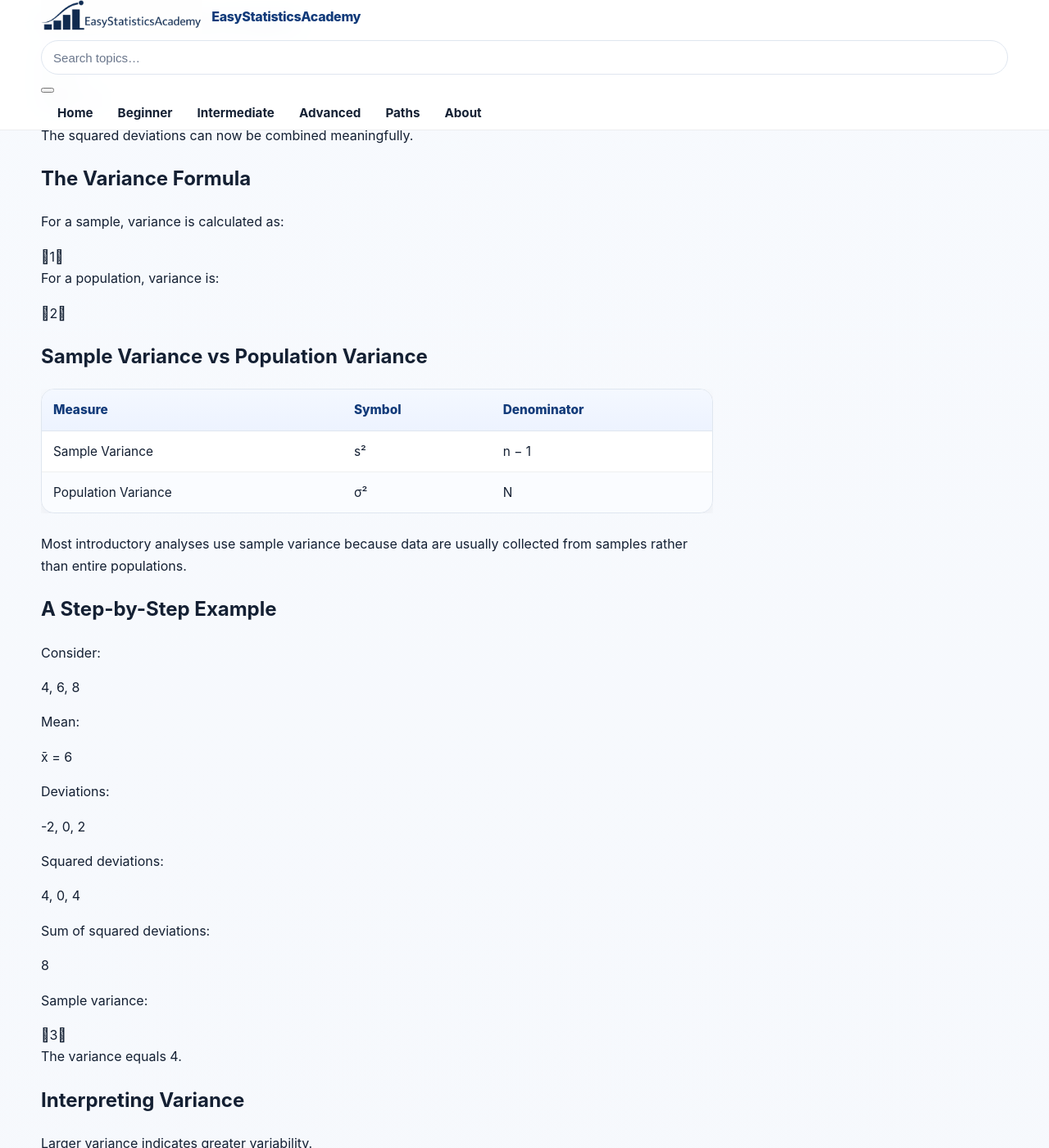
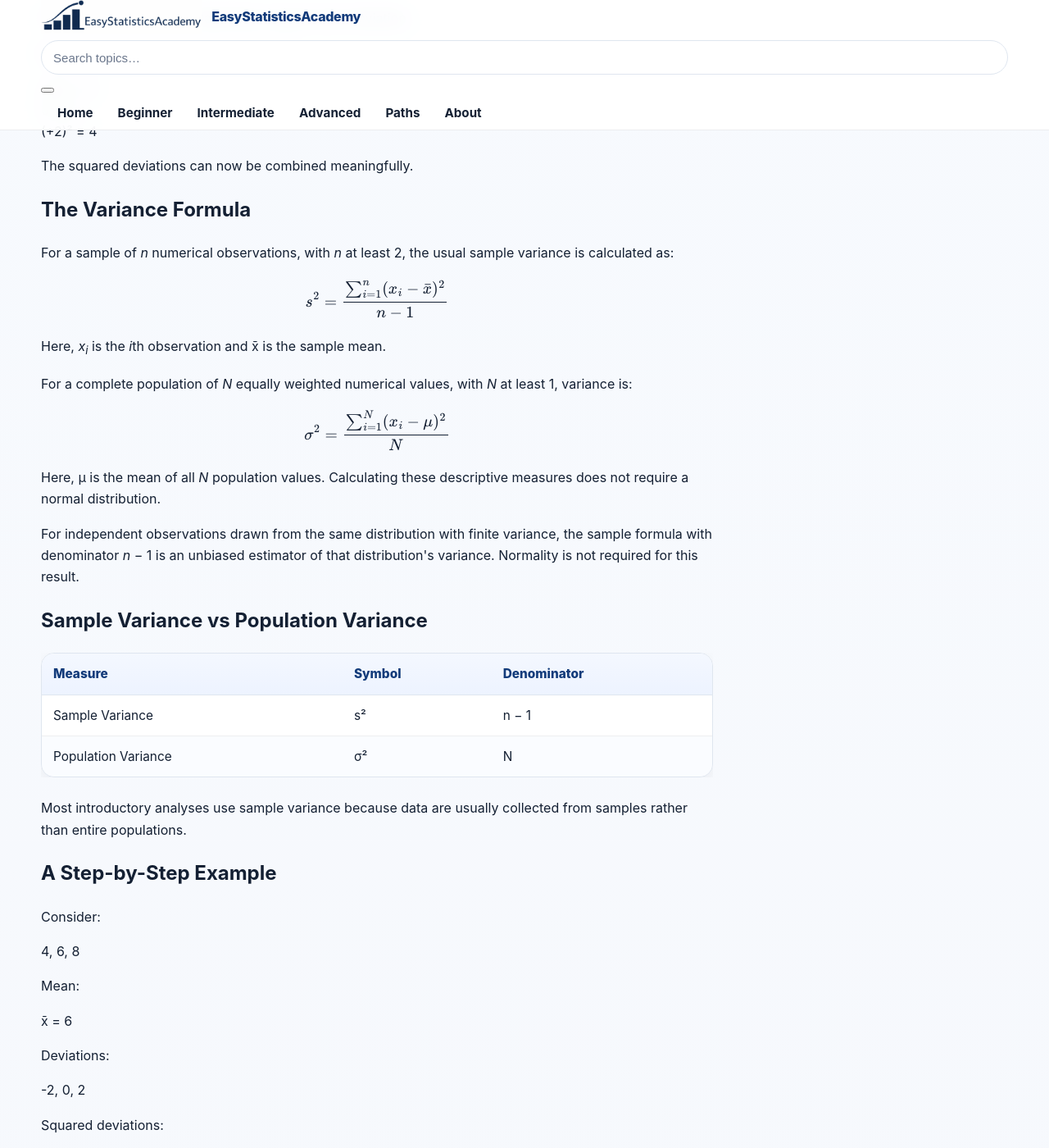
Before and after one commit to ammar-homaida-statistics/easystatisticsacademy, a Jekyll site: the page built from descriptive/spread/variance/index.md, in a window 1280 px wide and 1400 px high, scrolled down 1993 px. Shown: the whole window at 82% size. Built offline with Jekyll 4.4.1, drawn with Linux system fonts in a browser that asks for light colours; some of the changed text lies outside the part shown.

Commit message:
Restore four verified formulas in the Variance lesson

```diff
--- a/descriptive/spread/variance/index.md
+++ b/descriptive/spread/variance/index.md
@@ -88,7 +88,7 @@ sidebar: false
       <strong>Key idea:</strong>
 
       <p>
-        Variance measures the average squared distance between observations and their mean.
+        Variance uses squared deviations from the mean to summarize variability.
       </p>
 
     </div>
@@ -170,7 +170,11 @@ sidebar: false
       The mean is:
     </p>
 
-    0
+    <div class="formula-box">
+      \[
+      \bar{x} = \frac{4 + 6 + 8}{3} = 6
+      \]
+    </div>
 
     <p>
       The deviations are:
@@ -233,18 +237,42 @@ sidebar: false
     <h2>The Variance Formula</h2>
 
     <p>
-      For a sample,
-      variance is calculated as:
+      For a sample of <em>n</em> numerical observations, with <em>n</em> at least 2,
+      the usual sample variance is calculated as:
     </p>
 
-    1
+    <div class="formula-box">
+      \[
+      s^2 = \frac{\sum_{i=1}^{n}(x_i - \bar{x})^2}{n - 1}
+      \]
+    </div>
 
     <p>
-      For a population,
+      Here, <em>x<sub>i</sub></em> is the <em>i</em>th observation and x̄ is the sample mean.
+    </p>
+
+    <p>
+      For a complete population of <em>N</em> equally weighted numerical values,
+      with <em>N</em> at least 1,
       variance is:
     </p>
 
-    2
+    <div class="formula-box">
+      \[
+      \sigma^2 = \frac{\sum_{i=1}^{N}(x_i - \mu)^2}{N}
+      \]
+    </div>
+
+    <p>
+      Here, μ is the mean of all <em>N</em> population values.
+      Calculating these descriptive measures does not require a normal distribution.
+    </p>
+
+    <p>
+      For independent observations drawn from the same distribution with finite variance,
+      the sample formula with denominator <em>n</em> − 1 is an unbiased estimator of
+      that distribution's variance. Normality is not required for this result.
+    </p>
 
     <h2>Sample Variance vs Population Variance</h2>
 
@@ -352,7 +380,11 @@ sidebar: false
       Sample variance:
     </p>
 
-    3
+    <div class="formula-box">
+      \[
+      s^2 = \frac{(-2)^2 + 0^2 + 2^2}{3 - 1} = \frac{8}{2} = 4
+      \]
+    </div>
 
     <p>
       The variance equals 4.
```
Also changed, not shown: other parts of descriptive/spread/variance/index.md (+1 -1 lines), .github/math-placeholder-baseline.json.
